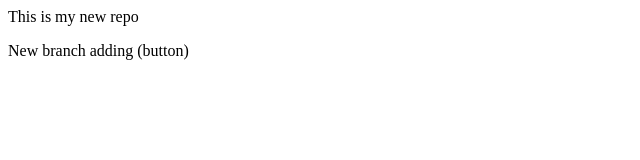
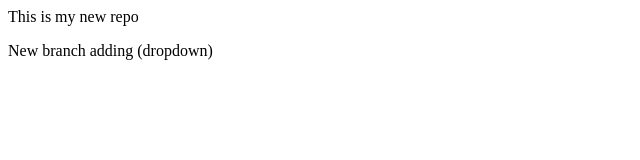
Before and after one commit to Anand17102/LocalRepo, a plain HTML site: page index.html in a window 1280 px wide. Shown: the full height of the page, 0-640 px from the left. Drawn offline with Linux system fonts and the light colour scheme.

Commit message:
Add dropdown

```diff
--- a/index.html
+++ b/index.html
@@ -1,2 +1,2 @@
 <p>This is my new repo</p>
-<p>New branch adding (button)</p>
+<p>New branch adding (dropdown)</p>
```
